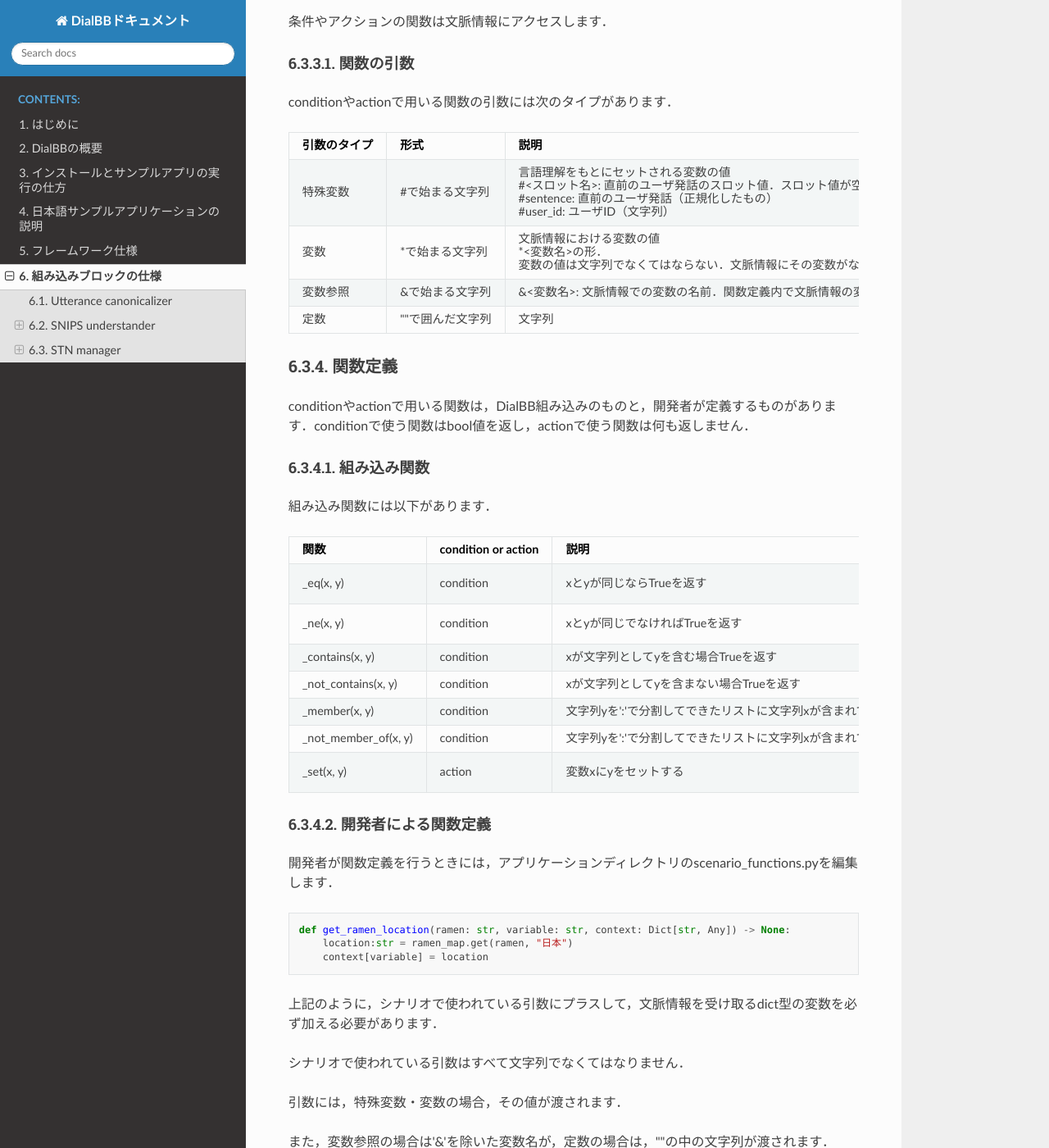
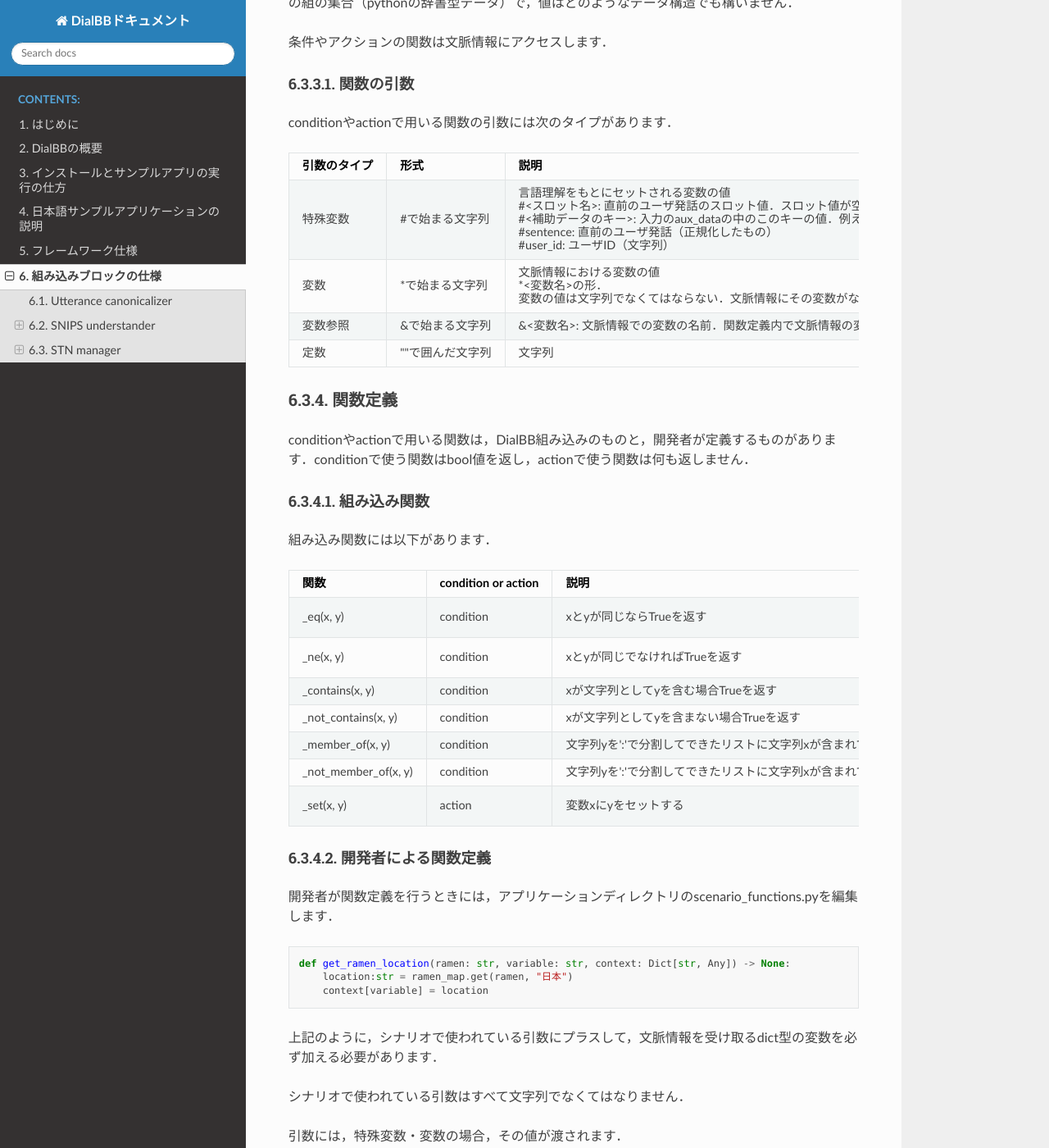
Before and after one commit to c4a-ri/dialbb, a Sphinx documentation site: the page built from docs/document-ja/source/builtin_blocks.md, in a window 1280 px wide and 1400 px high, scrolled down 4925 px. Shown: the whole window at 82% size. Built offline with Sphinx 7.4.7 and the Read the Docs theme 2.0.0, drawn with Linux system fonts in a browser that asks for light colours.

Commit message:
add sentence to nlu result, document updated

```diff
--- a/docs/document-ja/source/builtin_blocks.md
+++ b/docs/document-ja/source/builtin_blocks.md
@@ -132,6 +132,7 @@
   - `nlu_result`:言語理解結果（辞書型）
   - `user_id`:ユーザID（文字列）
   - `session_id`セッションID（文字列）
+  - `aux_data`補助データ（辞書型）
 - 出力
   - `output_text`: システム発話（文字列）
     - 例："醤油ラーメン好きなんですね"
@@ -187,7 +188,7 @@
 
 | 引数のタイプ | 形式             | 説明                                                         |
 | ------------ | ---------------- | ------------------------------------------------------------ |
-| 特殊変数     | #で始まる文字列  | 言語理解をもとにセットされる変数の値<br />#<スロット名>: 直前のユーザ発話のスロット値．スロット値が空の場合は空文字列になる．<br />#sentence: 直前のユーザ発話（正規化したもの）<br />#user_id: ユーザID（文字列） |
+| 特殊変数     | #で始まる文字列  | 言語理解をもとにセットされる変数の値<br />#<スロット名>: 直前のユーザ発話のスロット値．スロット値が空の場合は空文字列になる．<br />#<補助データのキー>: 入力のaux_dataの中のこのキーの値．例えば#emotionの場合、aux_data['emotion']の値。このキーがない場合は、空文字列になる。<br />#sentence: 直前のユーザ発話（正規化したもの）<br />#user_id: ユーザID（文字列） |
 | 変数         | *で始まる文字列  | 文脈情報における変数の値<br />*<変数名>の形．<br />変数の値は文字列でなくてはならない．文脈情報にその変数がない場合は空文字列になる． |
 | 変数参照     | &で始まる文字列  | &<変数名>: 文脈情報での変数の名前．関数定義内で文脈情報の変数名を利用するときに用いる． |
 | 定数         | ""で囲んだ文字列 | 文字列                                                       |
@@ -206,8 +207,8 @@
 | _ne(x, y)            | condition           | xとyが同じでなければTrueを返す                               | \_ne(*a, *b): 変数aの値と変数bの値が異なればTrueを返す<br />_ne(#food, "ラーメン"): #foodスロットが"ラーメン"ならFalseを返す |
 | _contains(x, y)      | condition           | xが文字列としてyを含む場合Trueを返す                         | _contains(#sentence, "はい") : ユーザ発話が「はい」を含めばTrueを返す |
 | _not_contains(x, y)  | condition           | xが文字列としてyを含まない場合Trueを返す                     | _not_contains(#sentence, "はい") : ユーザ発話が「はい」を含めばTrueを返す |
-| _member(x, y)        | condition           | 文字列yを':'で分割してできたリストに文字列xが含まれていればTrueを返す | _member(#food, "ラーメン:チャーハン:餃子")                   |
-| _not_member_of(x, y) | condition           | 文字列yを':'で分割してできたリストに文字列xが含まれていなければTrueを返す | _member(*favorite_food, "ラーメン:チャーハン:餃子")          |
+| _member_of(x, y)        | condition           | 文字列yを':'で分割してできたリストに文字列xが含まれていればTrueを返す | _member_of(#food, "ラーメン:チャーハン:餃子")                   |
+| _not_member_of(x, y) | condition           | 文字列yを':'で分割してできたリストに文字列xが含まれていなければTrueを返す | _not_member_of(*favorite_food, "ラーメン:チャーハン:餃子")          |
 | _set(x, y)           | action              | 変数xにyをセットする                                         | \_set(&a, b): bの値をaにセットする．<br />例：\_set(&a, "hello"): aに"hello"をセットする． |
 
 #### 開発者による関数定義
```
Also changed, not shown: docs/document-ja/source/sample_app.md (+0 -2 lines), requirements.txt (+11 -11 lines), requirements3.7.txt (deleted, +0 -45 lines), 12 other files.
